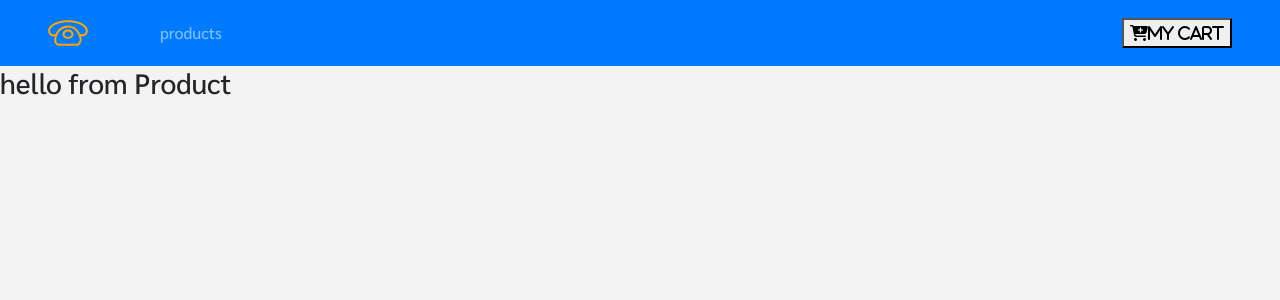
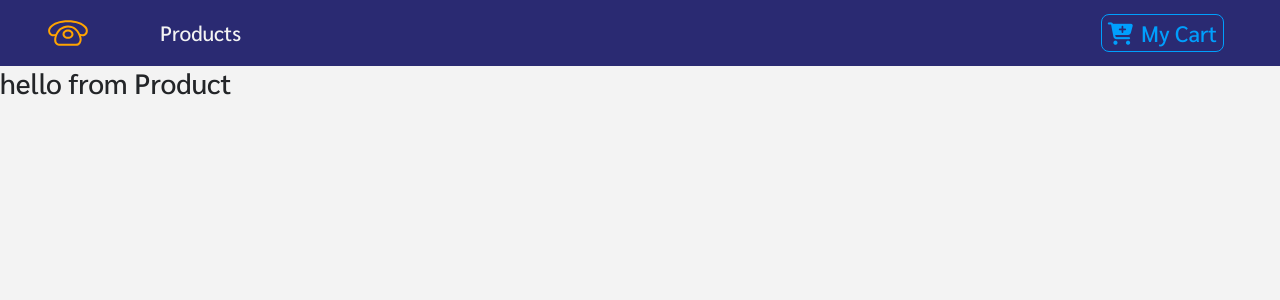
Before and after one commit to Amphakarn/CNY-Snacks, a React (Create React App) app: page / in a window 1280 px wide. Shown: the top 300 px of the page. Built offline with nearby package versions, Linux system fonts and the light colour scheme.

Commit message:
Style Navbar using Styled Components

```diff
--- a/src/components/Navbar.js
+++ b/src/components/Navbar.js
@@ -1,11 +1,13 @@
 import React, { Component } from "react";
 import { Link } from "react-router-dom";
 import logo from "../logo.svg";
+import styled from "styled-components";
+import { ButtonContainer } from "./Button";
 
 export default class Navbar extends Component {
   render() {
     return (
-      <nav className='navbar navbar-expand-sm bg-primary navbar-dark px-sm-5'>
+      <NavWrapper className='navbar navbar-expand-sm navbar-dark px-sm-5'>
         {/* https://www.iconfinder.com/icons/1243689/call_phone_icon Creative
         Commons (Attribution 3.0 Unported);
         https://www.iconfinder.com/Makoto_msk */}
@@ -20,11 +22,23 @@
           </li>
         </ul>
         <Link to='/cart' className='ml-auto'>
-          <button>
-            <i className='fas fa-cart-plus'>my cart</i>
-          </button>
+          <ButtonContainer>
+            <span className='mr-2'>
+              <i className='fas fa-cart-plus' />
+            </span>
+            my cart
+          </ButtonContainer>
         </Link>
-      </nav>
+      </NavWrapper>
     );
   }
 }
+
+const NavWrapper = styled.nav`
+  background: var(--mainBlue);
+  .nav-link {
+    color: var(--mainWhite) !important;
+    font-size: 1.3rem;
+    text-transform: capitalize;
+  }
+`;
```
